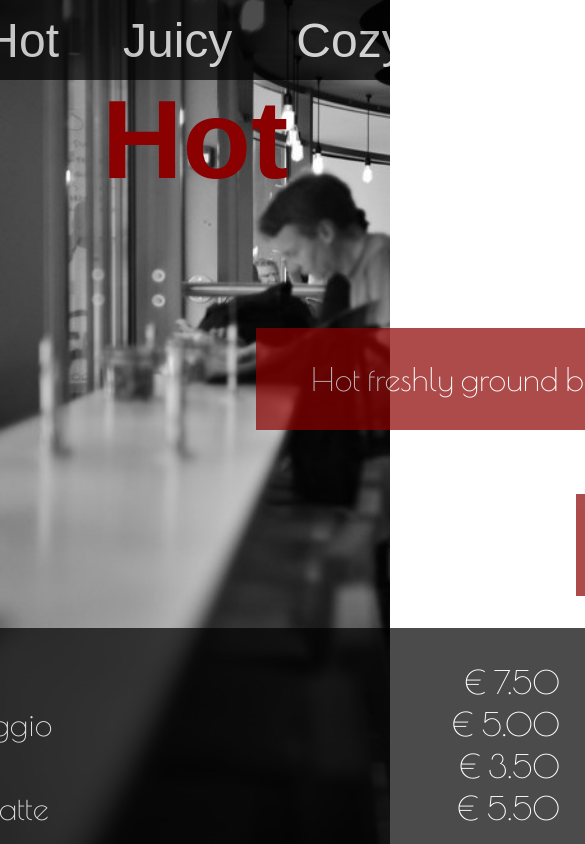
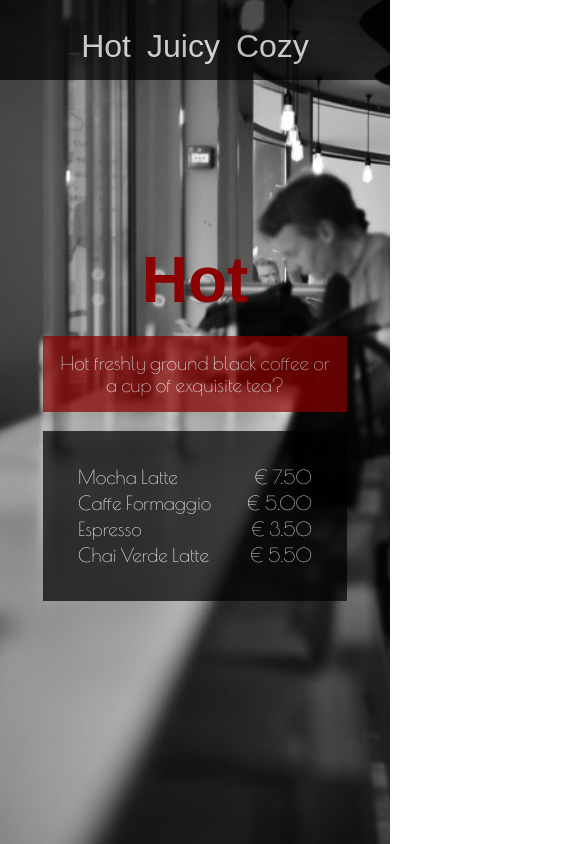
Before and after one commit to joelBIT/exercise-html-css-caffe-retro-main, a plain HTML site: page index.html in a window 390 px wide. Shown: the top 844 px of the page, 585 px wide, since content can reach past the window. Drawn offline with nearby package versions, Linux system fonts and the light colour scheme; a web font is replaced by a local one.

Commit message:
Made page responsive

```diff
--- a/index.css
+++ b/index.css
@@ -119,3 +119,49 @@ section {
     align-items: center;
     justify-content: center;
 }
+
+
+@media screen and (max-width: 600px) {
+    .second {
+        display: none;
+    }
+
+    .first {
+        font-size: 1.2rem;
+        margin-left: 0;
+        padding: 1rem;
+        width: 17rem;
+        align-self: auto;
+    }
+
+    a {
+        font-size: 2rem;
+    }
+
+    h1 {
+        font-size: 4rem;
+        display: contents;
+    }
+
+    table {
+        font-size: 1.2rem;
+        width: 19rem;
+    }
+
+    .flex-item {
+        padding-left: 0;
+        padding-right: 0;
+    }
+
+    .hot-link {
+        padding-right: 1rem;
+    }
+
+    .cozy-link {
+        padding-left: 1rem;
+    }
+
+    .border {
+        border-bottom-width: 1rem;
+    }
+}
```
